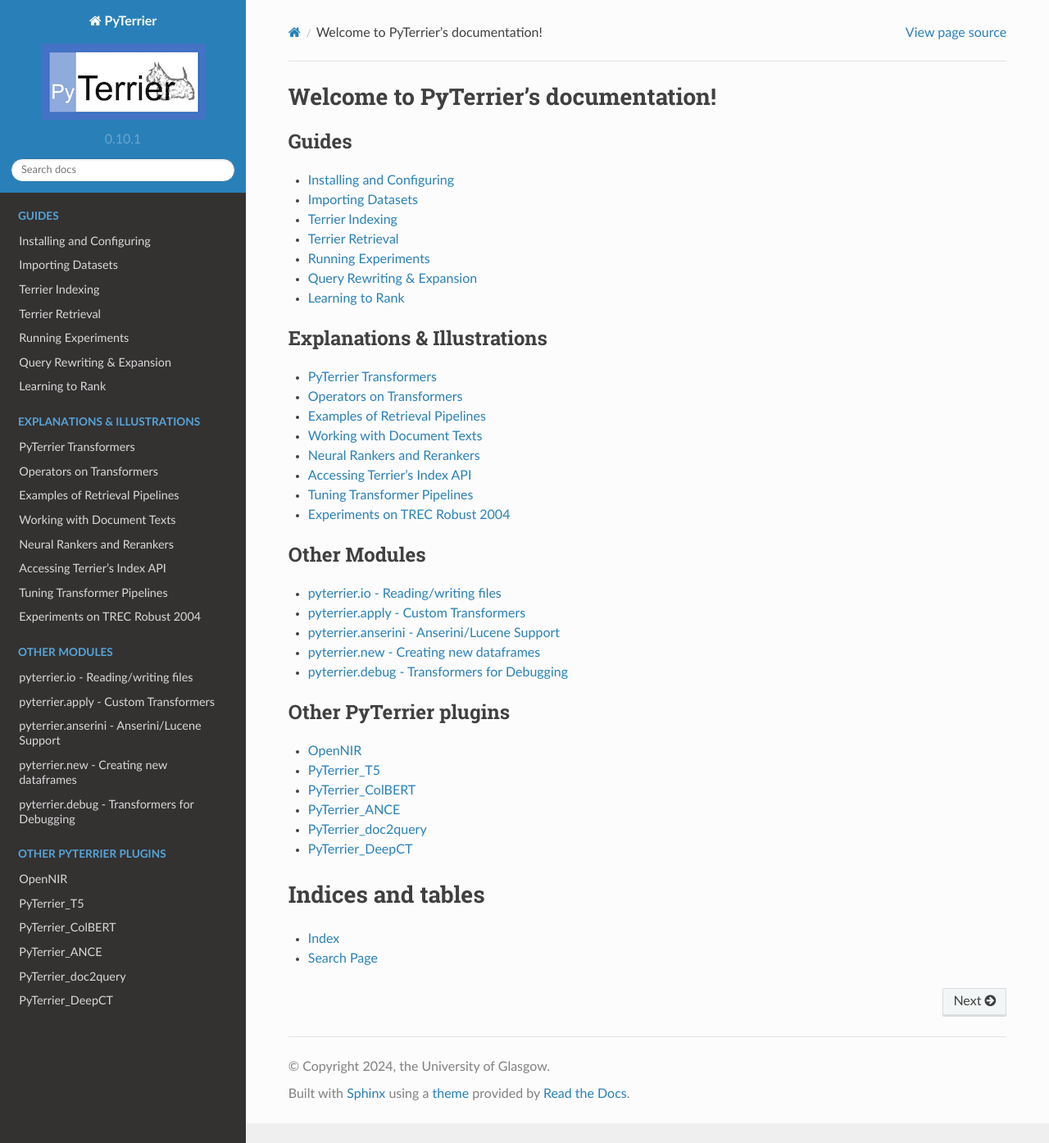
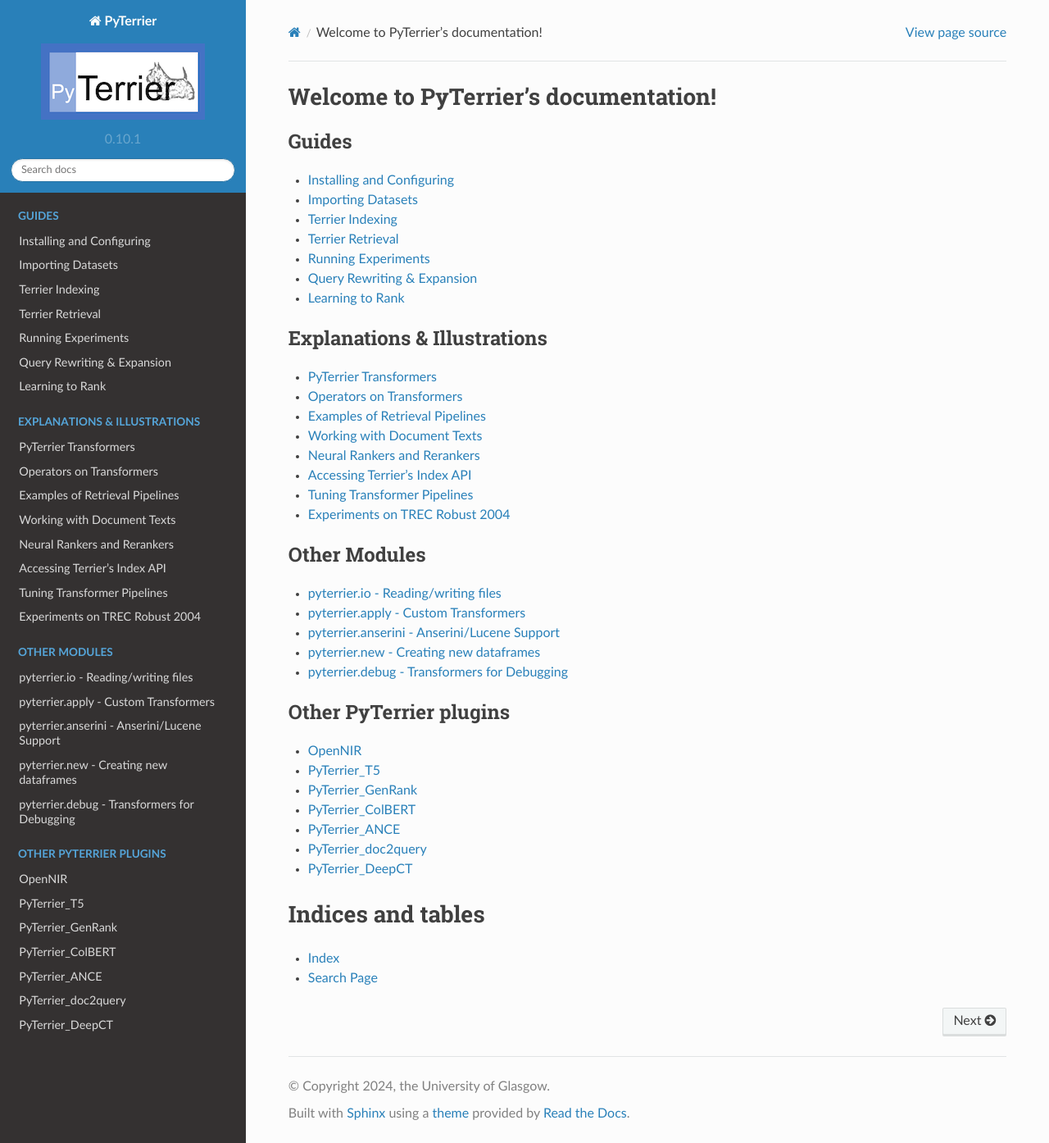
Before and after one commit to terrier-org/pyterrier, a Sphinx documentation site: the page built from docs/index.rst, in a window 1280 px wide and 1394 px high. Shown: the whole window at 82% size. Built offline with Sphinx 7.4.7 and the Read the Docs theme 2.0.0, drawn with Linux system fonts in a browser that asks for light colours; pages that are not in the unit, such as notebooks, are missing from menus; the version number is read from the project's files by our own code.

Commit message:
Update index.rst

```diff
--- a/docs/index.rst
+++ b/docs/index.rst
@@ -44,6 +44,7 @@
 
    OpenNIR <https://opennir.net/>
    PyTerrier_T5 <https://github.com/terrierteam/pyterrier_t5>
+   PyTerrier_GenRank <https://github.com/emory-irlab/pyterrier_genrank>
    PyTerrier_ColBERT <https://github.com/terrierteam/pyterrier_colbert>
    PyTerrier_ANCE <https://github.com/terrierteam/pyterrier_ance>
    PyTerrier_doc2query <https://github.com/terrierteam/pyterrier_doc2query>
```
